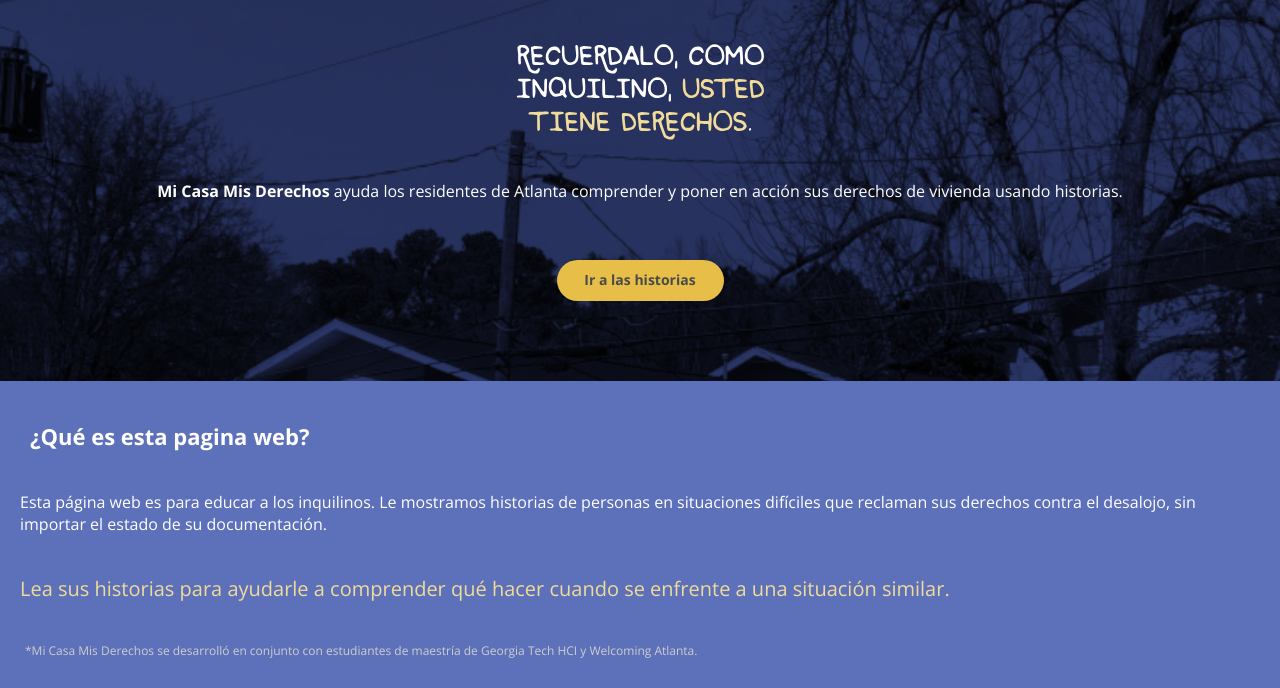
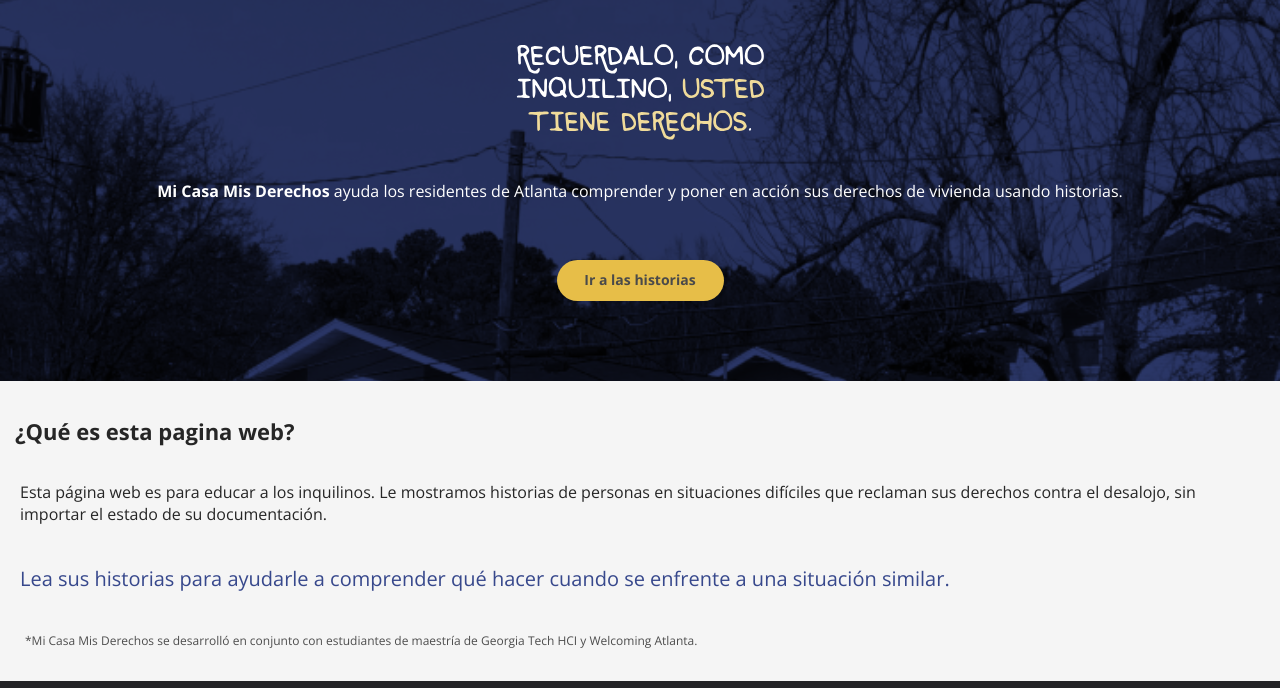
Before and after one commit to rwinstead/MisDerechos, a Gatsby site: page / in a window 1280 px wide. Shown: the part 90-778 px from the top of the page. Built offline with nearby package versions, Linux system fonts and the light colour scheme; Gatsby itself is replaced by a stand-in of ours.

Commit message:
home page edits

```diff
--- a/src/pages/index.js
+++ b/src/pages/index.js
@@ -12,18 +12,9 @@ import heroText from "../assets/icons/homeHeroText.svg"
 //Example of multi class names:
 //className={`${styles.description} ${styles.yellow}`}
 
-export default class Home extends React.Component {
+export default function Home() {
 
-  constructor(props) {
-    super(props);
-    this.state = {
-
-    };
-  }
-
-  render() {
-
-    return (
+  return (
       <main>
         <Navbar/>
         <section className={homeStyles.heroContainer}>
@@ -41,8 +32,8 @@ export default class Home extends React.Component {
 
         <section className={homeStyles.aboutThisContainer}>
           <div className={homeStyles.aboutThisContent}>
-            <span className={homeStyles.aboutThisHeader} style={{color: "white"}}>¿Qué es esta pagina web?</span>
-            <p className={homeStyles.aboutThisBody} style={{color:"white"}}>Esta página web es para educar a los inquilinos. Le mostramos historias de personas en situaciones difíciles que reclaman sus derechos contra el desalojo, sin importar el estado de su documentación.</p>
+            <span className={homeStyles.aboutThisHeader} style={{color: "#262626"}}>¿Qué es esta pagina web?</span>
+            <p className={homeStyles.aboutThisBody} style={{color:"#262626"}}>Esta página web es para educar a los inquilinos. Le mostramos historias de personas en situaciones difíciles que reclaman sus derechos contra el desalojo, sin importar el estado de su documentación.</p>
             <p className={homeStyles.aboutThisYellow}>Lea sus historias para ayudarle a comprender qué hacer cuando se enfrente a una situación similar.</p>
             <p className={homeStyles.aboutThisAffiliation}>*Mi Casa Mis Derechos se desarrolló en conjunto con estudiantes de maestría de Georgia Tech HCI y Welcoming Atlanta.</p>
           </div>
@@ -52,5 +43,4 @@ export default class Home extends React.Component {
 
       </main>
     )
-  }
 }
--- a/src/styles/pages/home.module.css
+++ b/src/styles/pages/home.module.css
@@ -39,7 +39,7 @@
     align-items: center;
     height: auto;
     width: 100%;
-    background-color: #5D70BA;
+    background-color: #f5f5f5;
 }
 
 .aboutThisContent {
@@ -51,7 +51,7 @@
     font-weight: bold;
     font-size: 22px;
     margin: 20px 10px 0px 10px;
-    padding: 20px;
+    padding: 15px 20px 15px 5px;
     display: inline-block;
 }
 
@@ -62,13 +62,13 @@
 
 .aboutThisYellow {
     font-size: 20px;
-    color: #F0DB9A;
+    color: #37488C;
     padding: 20px 20px 0px 20px;
 }
 
 .aboutThisAffiliation {
     font-size: 12px;
-    color: #cecece;
+    color: #4d4d4d;
     padding: 20px 20px 20px 25px;
 }
 
```
